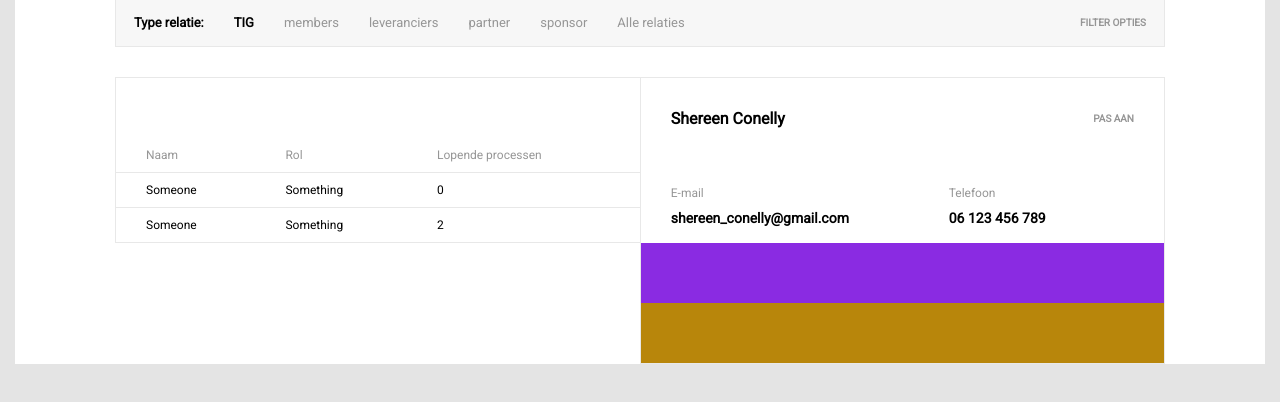
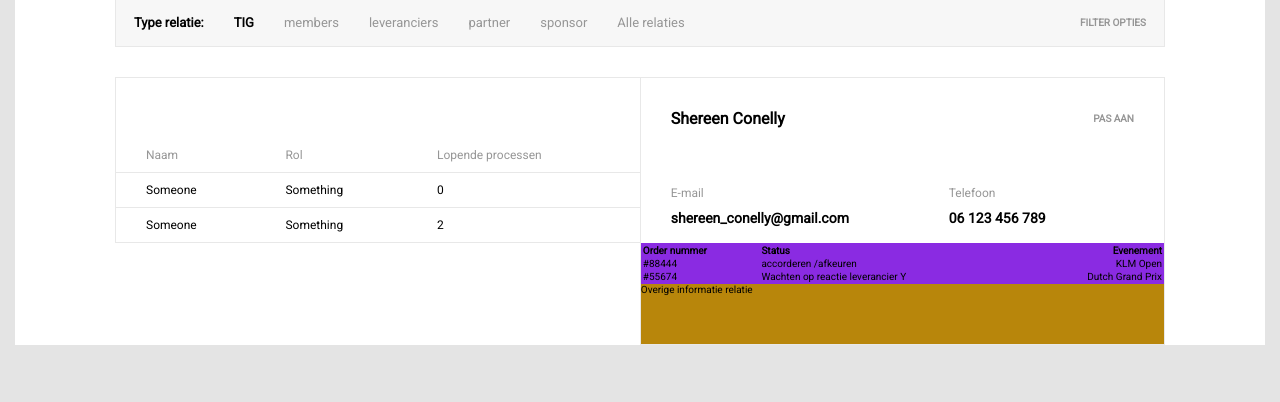
Before and after one commit to WiliTheSParrow/LeVarne_Exercise-1, a plain HTML site: page src/index.html in a window 1280 px wide. Shown: the part 188-590 px from the top of the page. Drawn offline with nearby package versions, Linux system fonts and the light colour scheme.

Commit message:
process layout setting up

```diff
--- a/src/css/_component.scss
+++ b/src/css/_component.scss
@@ -177,8 +177,19 @@
                     }
                 }
             }
+
+            &--processes {
+                &--table {
+                    th,
+                    td {
+                        text-align: left;
+                        &:last-child {
+                            text-align: right;
+                        }
+                    }
+                }
+            }
         }
-
     }
 }
 
--- a/src/css/_layout.scss
+++ b/src/css/_layout.scss
@@ -137,7 +137,10 @@
 
             &--processes {
                 background: blueviolet;
-                height: 6rem;
+                // height: 6rem;
+                &--table{
+                    width: 100%;
+                }
             }
 
             &--otherinfo {
--- a/src/index.html
+++ b/src/index.html
@@ -117,8 +117,28 @@
                                 </tr>
                             </table>
                         </div>
-                        <div class="content__dataview-details--processes"></div>
-                        <div class="content__dataview-details--otherinfo"></div>
+                        <div class="content__dataview-details--processes">
+                            <table class="content__dataview-details--processes--table">
+                                <tr>
+                                    <th>Order nummer</th>
+                                    <th>Status</th>
+                                    <th>Evenement</th>
+                                </tr>
+                                <tr>
+                                    <td>#88444</td>
+                                    <td>accorderen /afkeuren</td>
+                                    <td>KLM Open</td>
+                                </tr>
+                                <tr>
+                                    <td>#55674</td>
+                                    <td>Wachten op reactie leverancier Y</td>
+                                    <td>Dutch Grand Prix</td>
+                                </tr>
+                            </table>
+                        </div>
+                        <div class="content__dataview-details--otherinfo">
+                            <p>Overige informatie relatie</p>
+                        </div>
                     </section>
                 </div>
             </div>
```
Also changed, not shown: src/css/style.css, 1 other file.
